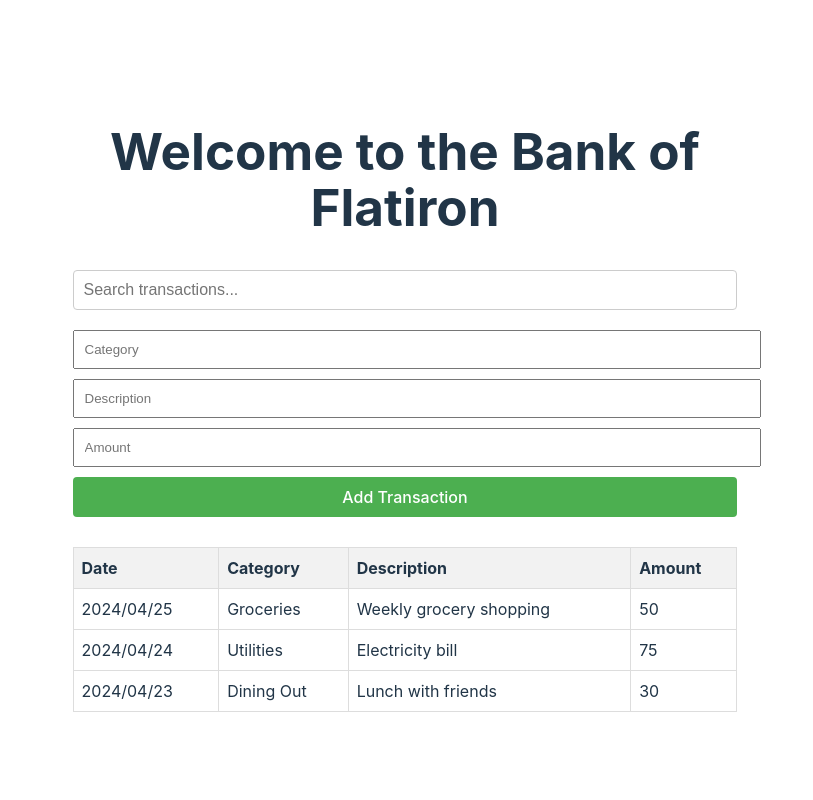
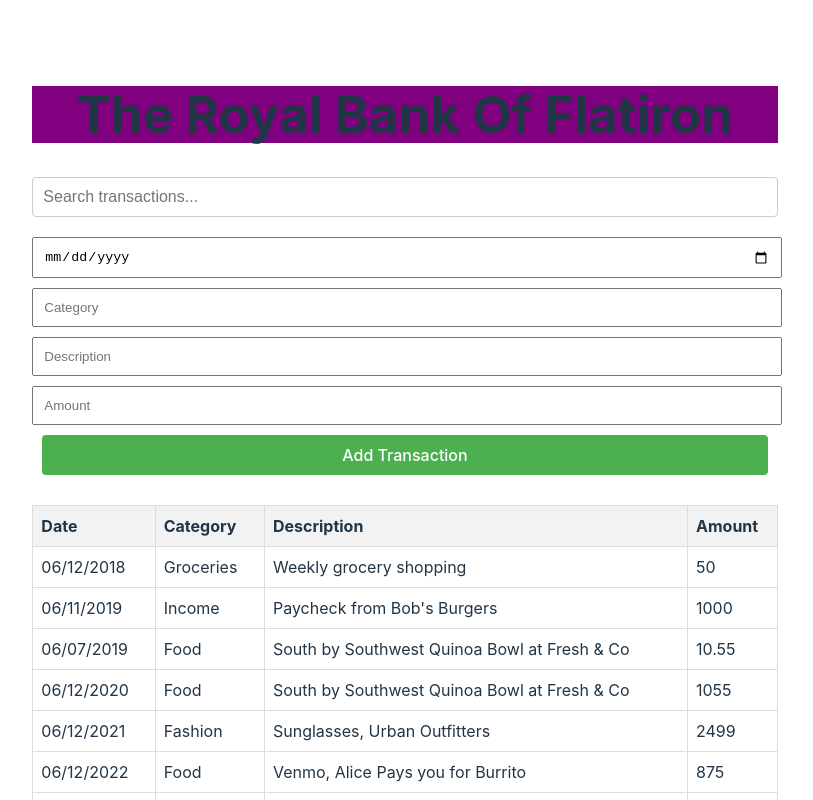
Before and after one commit to FambaCherop/Bank-of-Flatiron, a React (Vite) app: page / in a window 1280 px wide. Shown: the top 800 px of the page, without its empty margins (235-1048 px from the left). Built offline with nearby package versions, Linux system fonts and the light colour scheme.

Commit message:
fourth commit

```diff
--- a/src/App.css
+++ b/src/App.css
@@ -55,3 +55,6 @@ header {
   flex-direction: column;
   align-items: center;
 }
+.starter{
+  background-color: purple;
+}
--- a/src/App.jsx
+++ b/src/App.jsx
@@ -1,4 +1,4 @@
-// App.js
+
 import React, { useState } from 'react';
 import Form from './components/Form';
 import Table from './components/Table';
@@ -10,19 +10,60 @@ function App() {
   const [searchTerm, setSearchTerm] = useState('');
   const sampleTransactions = [
     {
-      date: "2024/04/25",
+      date: "06/12/2018",
       category: "Groceries",
       description: "Weekly grocery shopping",
       amount: 50.00
     },
     {
-      date: "2024/04/24",
+      id: 1,
+      date: "06/11/2019",
+      description: "Paycheck from Bob's Burgers",
+      category: "Income",
+      amount: 1000
+    },
+    {
+
+      date: "06/07/2019",
+      description: "South by Southwest Quinoa Bowl at Fresh & Co",
+      category: "Food",
+      amount: 10.55
+    },
+    {
+
+      date: "06/12/2020",
+      description: "South by Southwest Quinoa Bowl at Fresh & Co",
+      category: "Food",
+      amount: 1055
+    },
+    {
+
+      date: "06/12/2021",
+      description: "Sunglasses, Urban Outfitters",
+      category: "Fashion",
+      amount: 2499
+    },
+    {
+
+      date: "06/12/2022",
+      description: "Venmo, Alice Pays you for Burrito",
+      category: "Food",
+      amount: 875
+    },
+    {
+      date: "06/12/2023",
+      category: "Groceries",
+      description: "Weekly grocery shopping",
+      amount: 5000
+    },
+    {
+      date: "06/02/2024",
       category: "Utilities",
       description: "Electricity bill",
-      amount: 75.00
+      amount: 7500
     },
     {
-      date: "2024/04/23",
+      date: "06/12/2024",
       category: "Dining Out",
       description: "Lunch with friends",
       amount: 30.00
@@ -39,7 +80,7 @@ function App() {
   return (
     <div className="container">
       <header>
-        <h1>Welcome to the Bank of Flatiron</h1>
+        <h1 className='starter'>The Royal Bank Of Flatiron</h1>
       </header>
       <div className="content">
         <SearchBar searchTerm={searchTerm} setSearchTerm={setSearchTerm} />
--- a/src/components/Form.css
+++ b/src/components/Form.css
@@ -3,10 +3,11 @@
   margin-bottom: 20px;
 }
 
+.transaction-form input[type="date"],
 .transaction-form input[type="text"],
 .transaction-form input[type="number"],
 .transaction-form button {
-    width: 100%;
+  width: calc(100% - 20px); /* Adjust the width of the input fields */
   padding: 10px;
   margin-bottom: 10px;
 }
--- a/src/components/Form.jsx
+++ b/src/components/Form.jsx
@@ -3,6 +3,7 @@ import React, { useState } from 'react';
 import './Form.css';
 
 const Form = ({ addTransaction }) => {
+  const [date, setDate] = useState('');
   const [category, setCategory] = useState('');
   const [description, setDescription] = useState('');
   const [amount, setAmount] = useState('');
@@ -10,15 +11,19 @@ const Form = ({ addTransaction }) => {
   const handleSubmit = (e) => {
     e.preventDefault();
 
+    // If date is not provided, set it to the current date
+    const currentDate = date ? date : new Date().toLocaleDateString();
+
     const newTransaction = {
-      date: new Date().toLocaleDateString(),
-      category, // Include the category value in the newTransaction object
+      date: currentDate,
+      category,
       description,
       amount,
     };
 
     addTransaction(newTransaction);
 
+    setDate('');
     setCategory('');
     setDescription('');
     setAmount('');
@@ -27,6 +32,12 @@ const Form = ({ addTransaction }) => {
   return (
     <div className="form-container">
       <form onSubmit={handleSubmit} className="transaction-form">
+
+        <input
+          type="date"
+          value={date}
+          onChange={(e) => setDate(e.target.value)}
+        />
         <input
           type="text"
           placeholder="Category"
--- a/src/components/Table.jsx
+++ b/src/components/Table.jsx
@@ -4,6 +4,7 @@ import './Table.css';
 
 const Table = ({ transactions, searchTerm }) => {
   const filteredTransactions = transactions.filter((transaction) =>
+    transaction.category.toLowerCase().includes(searchTerm.toLowerCase()) ||
     transaction.description.toLowerCase().includes(searchTerm.toLowerCase())
   );
 
@@ -22,7 +23,7 @@ const Table = ({ transactions, searchTerm }) => {
           {filteredTransactions.map((transaction, index) => (
             <tr key={index}>
               <td>{transaction.date}</td>
-              <td>{transaction.category}</td> {/* Display the category value */}
+              <td>{transaction.category}</td>
               <td>{transaction.description}</td>
               <td>{transaction.amount}</td>
             </tr>
```
Lines whose indentation alone changed are shown as unchanged.
